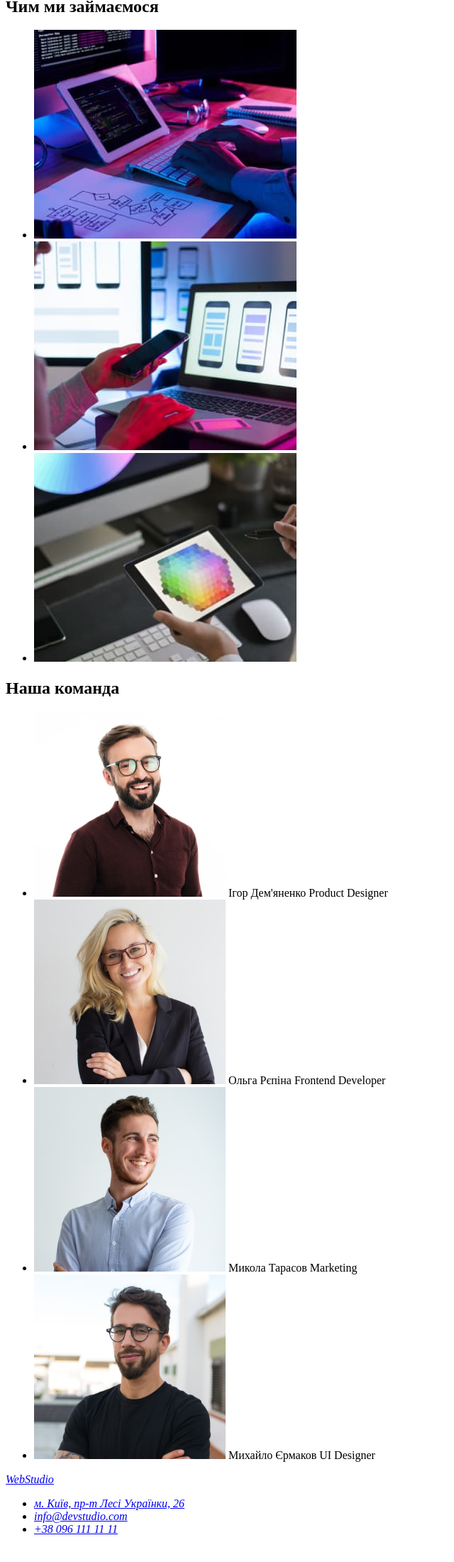
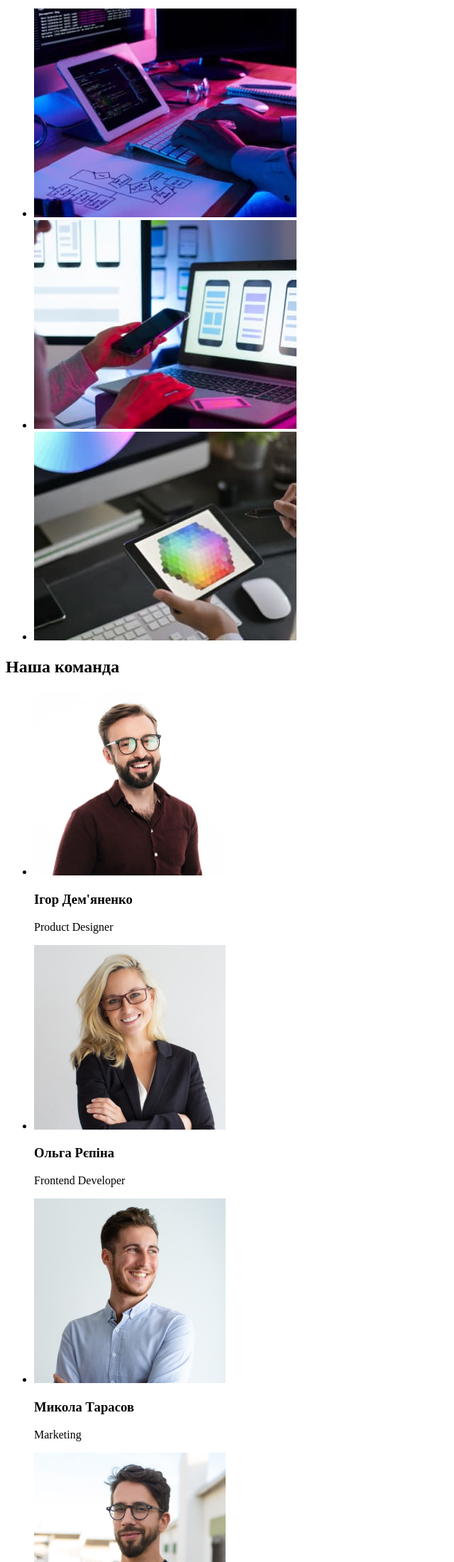
Before and after one commit to mazur992/goit-markup-hw-01, a plain HTML site: page index.html in a window 1280 px wide. Shown: the part 600-2800 px from the top of the page at 71% size, without its empty margins (0-640 px from the left). Before the commit the page ends 2779 px from the top, so only its background shows below. Drawn offline with Linux system fonts and the light colour scheme.

Commit message:
correction

```diff
--- a/index.html
+++ b/index.html
@@ -7,16 +7,18 @@
   </head>
   <body>
     <header>
-      <a href="#">WebStudio</a>
+      <a href="/">WebStudio</a>
       <nav>
         <ul>
           <li><a href="#">Студія</a></li>
           <li><a href="#">Портфоліо</a></li>
           <li><a href="#">Контакти</a></li>
         </ul>
-        <a href="melito:info@devstudio.com">info@devstudio.com</a>
-        <a href="tel:+380961111111">+38 096 111 11 11</a>
       </nav>
+      <ul>
+        <li><a href="melito:info@devstudio.com">info@devstudio.com</a></li>
+        <li><a href="tel:+380961111111">+38 096 111 11 11</a></li>
+      </ul>
     </header>
     <main>
       <section>
@@ -24,7 +26,7 @@
         <button type="button">Замовити послугу</button>
       </section>
       <section>
-        <h2>features</h2>
+        <h2 hidden>features</h2>
         <ul>
           <li>
             <h3>УВАГА ДО ДЕТАЛЕЙ</h3>
@@ -58,33 +60,74 @@
       <section>
         <h2>Чим ми займаємося</h2>
         <ul>
-          <li><img src="./imeges/box1.jpg" width="370" alt="box1" /></li>
-          <li><img src="./imeges/box2.jpg" width="370" alt="box2" /></li>
-          <li><img src="./imeges/box3.jpg" width="370" alt="box3" /></li>
+          <li>
+            <img
+              src="./images/gadget1.jpg"
+              width="370"
+              height="294"
+              alt="gadget1"
+            />
+          </li>
+          <li>
+            <img
+              src="./images/gadget2.jpg"
+              width="370"
+              height="294"
+              alt="gadget2"
+            />
+          </li>
+          <li>
+            <img
+              src="./images/gadget3.jpg"
+              width="370"
+              height="294"
+              alt="gadget3"
+            />
+          </li>
         </ul>
       </section>
       <section>
         <h2>Наша команда</h2>
         <ul>
           <li>
-            <img src="./imeges/team1.jpg" width="270" alt="team1" />
-            <span>Ігор Дем'яненко</span>
-            <span>Product Designer</span>
+            <img
+              src="./images/team1.jpg"
+              width="270"
+              height="260"
+              alt="Ігор Дем'яненко"
+            />
+            <h3>Ігор Дем'яненко</h3>
+            <p>Product Designer</p>
           </li>
           <li>
-            <img src="./imeges/team2.jpg" width="270" alt="team2" />
-            <span>Ольга Рєпіна</span>
-            <span>Frontend Developer</span>
+            <img
+              src="./images/team2.jpg"
+              width="270"
+              height="260"
+              alt="Ольга Рєпіна"
+            />
+            <h3>Ольга Рєпіна</h3>
+            <p>Frontend Developer</p>
           </li>
           <li>
-            <img src="./imeges/team3.jpg" width="270" alt="team3" />
-            <span>Микола Тарасов</span>
-            <span>Marketing</span>
+            <img
+              src="./images/team3.jpg"
+              width="270"
+              height="260"
+              alt="Микола Тарасов"
+            />
+            <h3>Микола Тарасов</h3>
+            <p>Marketing</p>
           </li>
           <li>
-            <img src="./imeges/team4.jpg" width="270" alt="team4" />
-            <span>Михайло Єрмаков</span>
-            <span>UI Designer</span>
+            <img
+              src="./images/team4.jpg"
+              width="270"
+              height="260"
+              alt="Михайло Єрмаков"
+            />
+            <h3>Михайло Єрмаков</h3>
+            <p>UI Designer</p>
           </li>
         </ul>
       </section>
```
Also changed, not shown: images/gadget1.jpg (renamed from imeges/box1.jpg), images/gadget2.jpg (renamed from imeges/box2.jpg), images/gadget3.jpg (renamed from imeges/box3.jpg), images/team1.jpg (renamed from imeges/team1.jpg), images/team2.jpg (renamed from imeges/team2.jpg), images/team3.jpg (renamed from imeges/team3.jpg), images/team4.jpg (renamed from imeges/team4.jpg).
